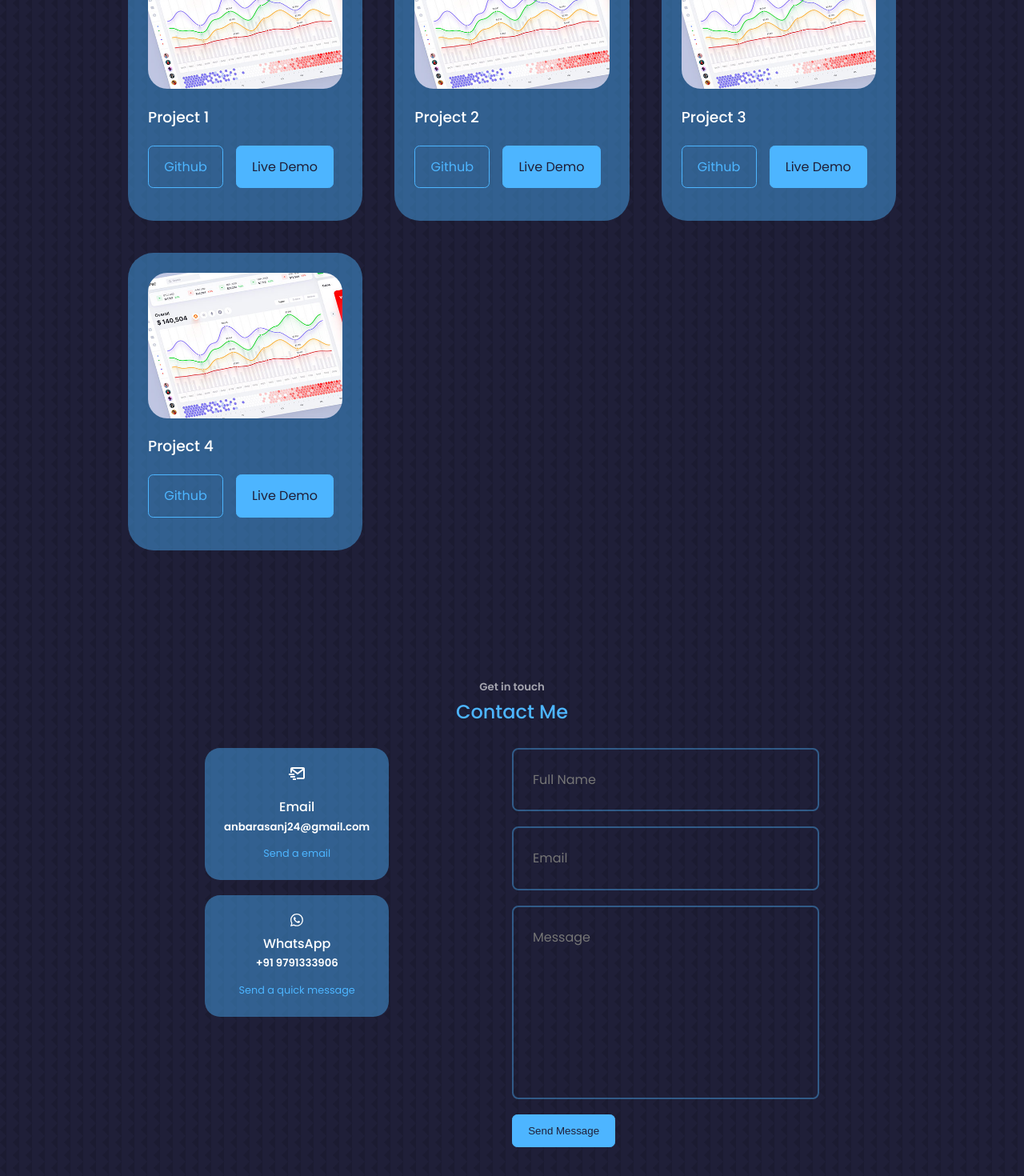
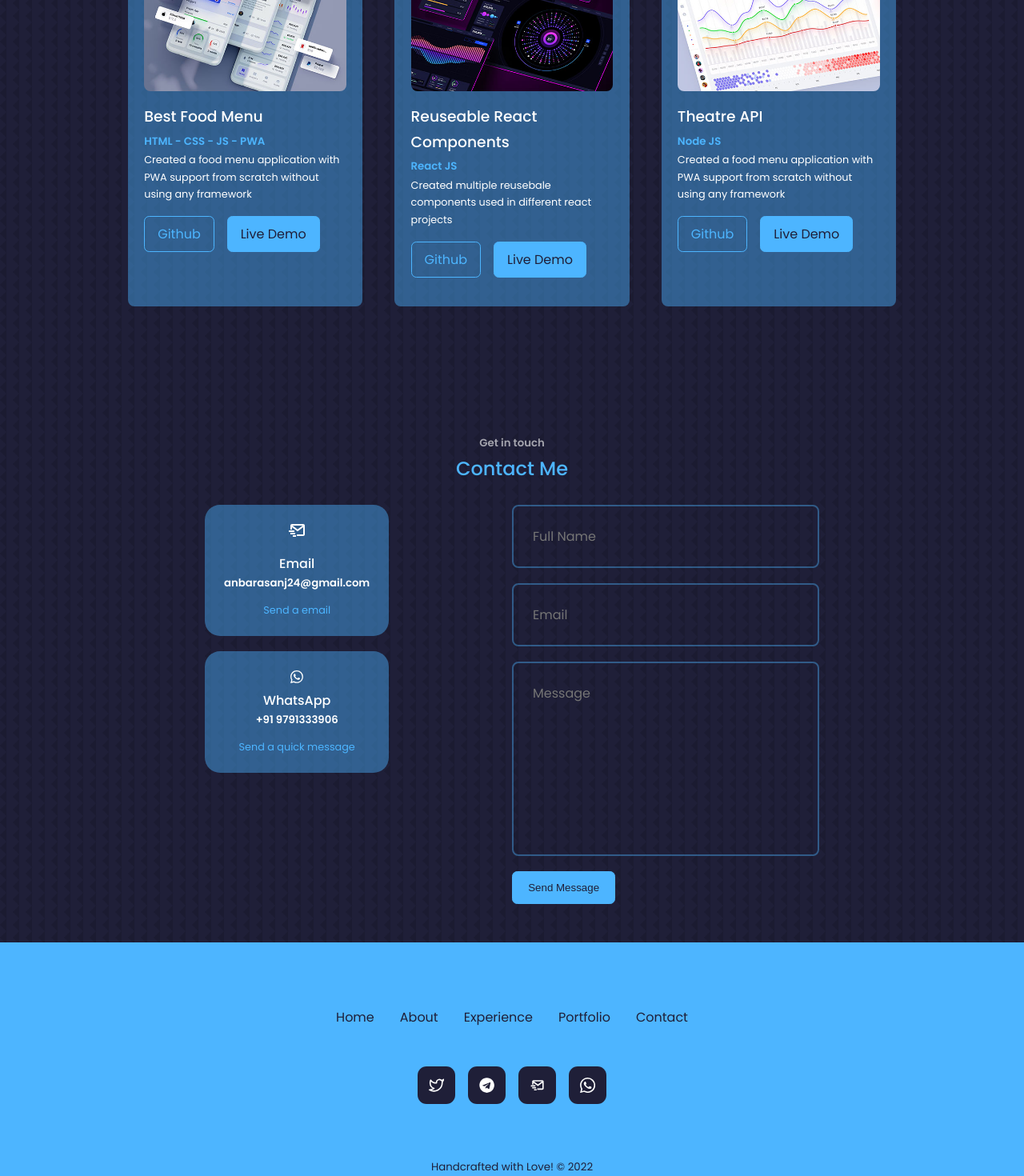
Before and after one commit to AnbarasanJ24/Portfolio-Anbarasan, a React (Create React App) app: page / in a window 1280 px wide. Shown: the part 2740-4210 px from the top of the page at 80% size. Built offline with nearby package versions, Linux system fonts and the light colour scheme.

Commit message:
Modifed portfolio and footer section

```diff
--- a/src/components/footer/Footer.jsx
+++ b/src/components/footer/Footer.jsx
@@ -1,27 +1,30 @@
 import React from 'react'
 import './footer.css'
 import {FiTwitter} from 'react-icons/fi'
-import {FiInstagram} from 'react-icons/fi'
 import {FaTelegram} from 'react-icons/fa'
+import { BiMailSend } from 'react-icons/bi'
+import { BsWhatsapp } from 'react-icons/bs'
 
 const Footer = () => {
   return (
     <footer>
       {/* <a href="/#" className='footer__logo'>Anbarasan</a> */}
       <ul className='footer__links'>
-        <li><a href="/#home">Home</a></li>
+        <li><a href="/#">Home</a></li>
         <li><a href="/#about">About</a></li>
         <li><a href="/#experience">Experience</a></li>
         <li><a href="/#portfolio">Portfolio</a></li>
         <li><a href="/#contact">Contact</a></li>
       </ul>
       <div className="footer__socials">
-        <a href="https://twitter.com"><FiTwitter /></a>
-        <a href="https://instagram.com"><FiInstagram /></a>
-        <a href="https://telegram.com"><FaTelegram /></a>
+        <a href="https://twitter.com/AnbarasanJ8" target='_blank' rel="noreferrer" ><FiTwitter className='footer__icons' /></a>
+        <a href="https://web.telegram.org/z/" target='_blank' rel="noreferrer"><FaTelegram className='footer__icons'/></a>
+        <a href="mailto:anbarasanj24@gmail.com" target='_blank' rel="noreferrer"><BiMailSend className='footer__icons'/></a>
+        <a href="https://api.whatsapp.com/?send?phone=+919791333906"
+              target='_blank' rel="noreferrer"><BsWhatsapp className='footer__icons'/></a>
       </div>
       <div className="footer__copyright">
-        <small>&copy; Feel Free to Use!</small>
+        <small> Handcrafted with Love! &copy; 2022</small>
       </div>
     </footer>
   )
--- a/src/components/footer/footer.css
+++ b/src/components/footer/footer.css
@@ -46,6 +46,10 @@ footer a{
     color: var(--color-bg);
 }
 
+.footer__icons{
+    font-size: 1.2rem;
+}
+
 @media screen and (max-width: 600px) {
     .footer__links{
         flex-direction: column;
--- a/src/components/portfolio/Portfolio.jsx
+++ b/src/components/portfolio/Portfolio.jsx
@@ -6,19 +6,23 @@ const Portfolio = () => {
   return (
     <section id='portfolio'>
       <h5>My Recent Works</h5>
-      <h2>Portfolio</h2>
+      <h2>Projects</h2>
       <div className="container portfolio__container">
 
         {
           portfolioData.map(portfolio => {
-            let { id, image, title, github, demo } = portfolio;
+            let { id, image, title, tech, github,description, demo } = portfolio;
 
             return (
               <article className="portfolio__item" key={id}>
                 <div className="portfolio__item-image">
                   <img src={image} alt={title} />
                 </div>
+                <div>
                 <h3>{title}</h3>
+                <small>{tech}</small>
+                <p>{description}</p>
+                </div>
                 <div className="portfolio__item-btn">
                   <a href={github} className='btn' arget='_blank' rel="noreferrer">Github</a>
                   <a href={demo} className='btn btn-primary' target='_blank' rel="noreferrer">Live Demo</a>
--- a/src/components/portfolio/portfolio.css
+++ b/src/components/portfolio/portfolio.css
@@ -5,10 +5,13 @@
 }
  .portfolio__item{
     background: var(--color-bg-variant);
-    padding: 1.5rem;
-    border-radius: 2rem;
+    padding: 1.2rem;
+    border-radius: 0.5rem;
     border: 1px solid transparent;
     transition: var(--transition);
+    display: flex;
+    flex-direction: column;
+    gap: 1rem;
  }
 
  .portfolio__item:hover{
@@ -16,19 +19,28 @@
     border-color: var(--color-primary);
  }
 
+ .portfolio__item small{
+   color: var(--color-primary);
+   font-weight: 600;
+ }
+
+ .portfolio__item p{
+   font-size: 0.8rem;
+ }
+
  .portfolio__item-image{
-    border-radius: 1.5rem;
+    border-radius: 0.5rem;
     overflow: hidden;
  }
 
- .portfolio__item h3{
-    margin: 1.2rem 0;
- }
 
  .portfolio__item-btn{
     display: flex;
     gap: 1rem;
     margin-bottom: 1rem;
+ }
+ .portfolio__item-btn .btn{
+   padding: 0.5rem 1rem;
  }
 
  /* Media Queries */
--- a/src/data/portfolio.js
+++ b/src/data/portfolio.js
@@ -1,32 +1,34 @@
 import portfolio1 from '../assets/portfolio1.jpg'
+import portfolio2 from '../assets/portfolio2.jpg'
+import portfolio3 from '../assets/portfolio3.jpg'
+// import foodMenus from '../assets/food_menus1.png'
 
 export const portfolioData = [
     {
         id: 1,
-        image: portfolio1,
-        title : 'Project 1',
-        github : 'https://github.com',
-        demo : 'https://github.com'
+        image: portfolio3,
+        title : 'Best Food Menu',
+        tech : 'HTML - CSS - JS - PWA',
+        github : 'https://github.com/AnbarasanJ24/PWA-Native',
+        demo : 'https://food-menus-pwa.web.app/',
+        description : 'Created a food menu application with PWA support from scratch without using any framework'
+    },
+    {
+        id: 1,
+        image: portfolio2,
+        title : 'Reuseable React Components',
+        tech : 'React JS',
+        github : 'https://github.com/AnbarasanJ24/reuseable-react-projects',
+        demo : 'https://github.com/AnbarasanJ24/reuseable-react-projects',
+        description : 'Created multiple reusebale components used in different react projects'
     },
     {
         id: 2,
         image: portfolio1,
-        title : 'Project 2',
+        title : 'Theatre API',
+        tech : 'Node JS',
         github : 'https://github.com',
-        demo : 'https://github.com'
-    },
-    {
-        id: 3,
-        image: portfolio1,
-        title : 'Project 3',
-        github : 'https://github.com',
-        demo : 'https://github.com'
-    },
-    {
-        id: 4,
-        image: portfolio1,
-        title : 'Project 4',
-        github : 'https://github.com',
-        demo : 'https://github.com'
+        demo : 'https://github.com',
+        description : 'Created a food menu application with PWA support from scratch without using any framework'
     },
 ]
```
Also changed, not shown: src/assets/food_menus.png (added), src/assets/food_menus1.png (added).
